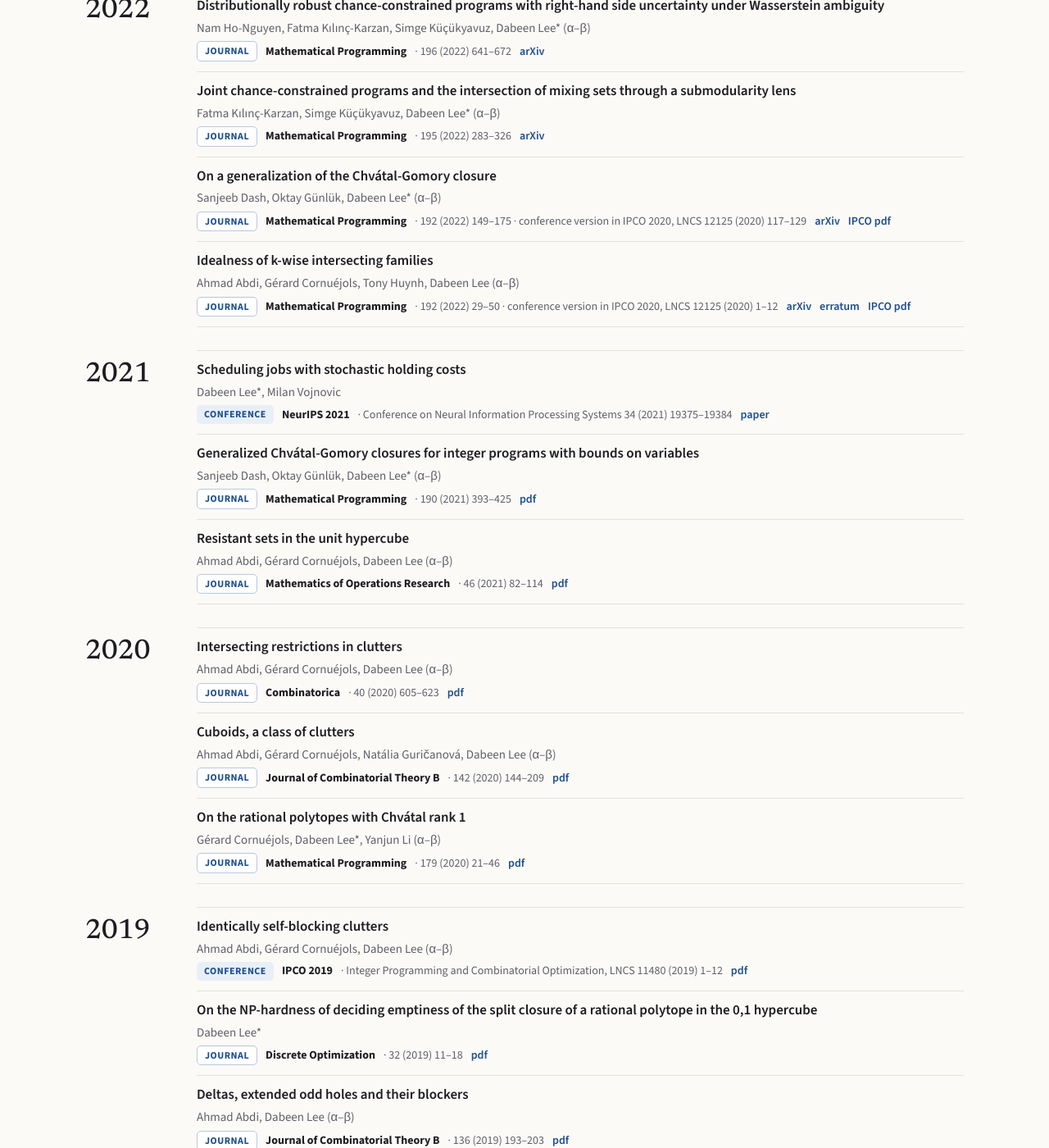
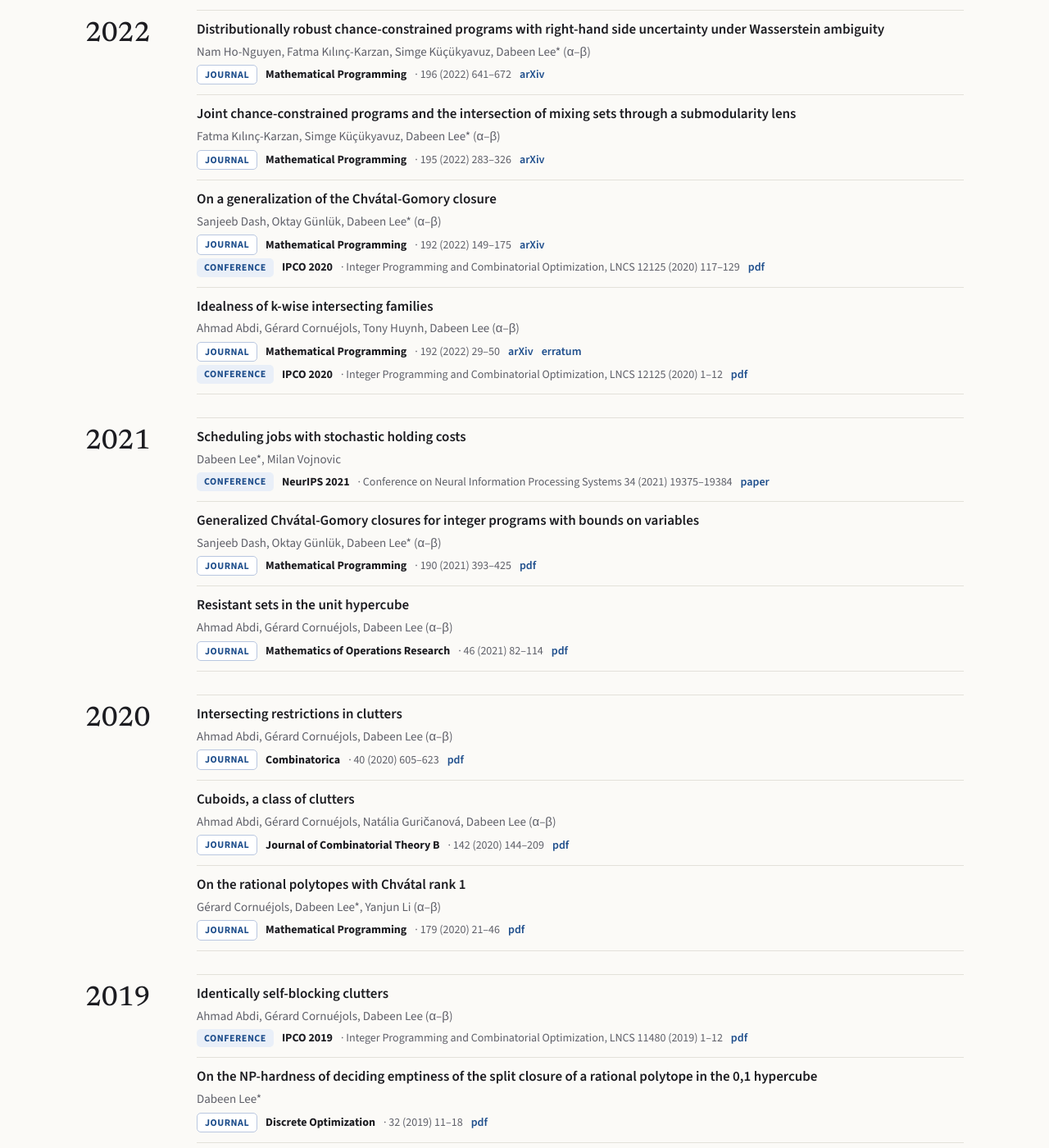
Before and after one commit to dabeenl/dabeenl.github.io, a Jekyll site: the page built from publications.html, in a window 1280 px wide and 1400 px high, scrolled down 2716 px. Shown: the whole window at 82% size. Built offline with Jekyll 4.4.1, drawn with Linux system fonts in a browser that asks for light colours; some of the changed text lies outside the part shown.

Commit message:
Show conference versions on their own line under journal papers (IPCO, RLC)
Co-Authored-By: Claude Fable 5.1 <noreply@anthropic.com>

```diff
--- a/_data/publications.yml
+++ b/_data/publications.yml
@@ -10,6 +10,8 @@
 #   links:    list of {label, url}; the first one is used as the title link.
 #             Local files are written as "/file.pdf" (they live at the repository root).
 #   featured: true  → shown under "Recent papers" on the Home page (first three)
+#   conference: optional {venue, detail, links} for a conference version of a journal paper;
+#             it is shown on its own line under the journal line.
 
 - title: "Constrained Online Convex Optimization without Slater's Condition"
   authors: "Kihyun Yu, Junehee Lee, Dabeen Lee*"
@@ -137,12 +139,15 @@
 - title: "Improved regret bound for safe reinforcement learning via tighter cost pessimism reward optimism"
   authors: "Kihyun Yu, Duksang Lee, William Overman, Dabeen Lee*"
   year: 2025
-  type: conference
-  venue: RLC 2025
-  detail: "Reinforcement Learning Conference · journal version in Reinforcement Learning Journal 6 (2025) 493–546"
+  type: journal
+  venue: Reinforcement Learning Journal
+  detail: "6 (2025) 493–546"
   links:
     - label: paper
       url: "https://rlj.cs.umass.edu/2025/papers/Paper41.html"
+  conference:
+    venue: RLC 2025
+    detail: Reinforcement Learning Conference
 
 - title: "An optimistic algorithm for online CMDPs with anytime adversarial constraints"
   authors: "Jiahui Zhu, Kihyun Yu, Dabeen Lee, Xin Liu, Honghao Wei"
@@ -259,26 +264,34 @@
   year: 2022
   type: journal
   venue: Mathematical Programming
-  detail: "192 (2022) 149–175 · conference version in IPCO 2020, LNCS 12125 (2020) 117–129"
+  detail: "192 (2022) 149–175"
   links:
     - label: arXiv
       url: "https://arxiv.org/abs/2007.04880"
-    - label: IPCO pdf
-      url: /scg-IPCO.pdf
+  conference:
+    venue: IPCO 2020
+    detail: "Integer Programming and Combinatorial Optimization, LNCS 12125 (2020) 117–129"
+    links:
+      - label: pdf
+        url: /scg-IPCO.pdf
 
 - title: "Idealness of k-wise intersecting families"
   authors: "Ahmad Abdi, Gérard Cornuéjols, Tony Huynh, Dabeen Lee (α–β)"
   year: 2022
   type: journal
   venue: Mathematical Programming
-  detail: "192 (2022) 29–50 · conference version in IPCO 2020, LNCS 12125 (2020) 1–12"
+  detail: "192 (2022) 29–50"
   links:
     - label: arXiv
       url: "https://arxiv.org/abs/1912.00614"
     - label: erratum
       url: "https://link.springer.com/article/10.1007/s10107-022-01773-z"
-    - label: IPCO pdf
-      url: /kwise-IPCO.pdf
+  conference:
+    venue: IPCO 2020
+    detail: "Integer Programming and Combinatorial Optimization, LNCS 12125 (2020) 1–12"
+    links:
+      - label: pdf
+        url: /kwise-IPCO.pdf
 
 - title: "Scheduling jobs with stochastic holding costs"
   authors: "Dabeen Lee*, Milan Vojnovic"
@@ -375,9 +388,13 @@
   year: 2018
   type: journal
   venue: Mathematical Programming
-  detail: "172 (2018) 467–503 · conference version in IPCO 2016, LNCS 9682 (2016) 300–311 · Second place, INFORMS Optimization Society Student Paper Prize 2019"
+  detail: "172 (2018) 467–503 · Second place, INFORMS Optimization Society Student Paper Prize 2019"
   links:
     - label: pdf
       url: /ChvatalRank.pdf
-    - label: IPCO pdf
-      url: /ChvatalRankIPCO.pdf
+  conference:
+    venue: IPCO 2016
+    detail: "Integer Programming and Combinatorial Optimization, LNCS 9682 (2016) 300–311"
+    links:
+      - label: pdf
+        url: /ChvatalRankIPCO.pdf
--- a/_includes/publication.html
+++ b/_includes/publication.html
@@ -2,7 +2,7 @@
 {%- assign authors = pub.authors -%}
 {%- for m in site.data.members -%}{%- capture tag -%}<span class="member">{{ m.name }}</span>{%- endcapture -%}{%- assign authors = authors | replace: m.name, tag -%}{%- endfor -%}
 {%- for m in site.data.alumni -%}{%- capture tag -%}<span class="member">{{ m.name }}</span>{%- endcapture -%}{%- assign authors = authors | replace: m.name, tag -%}{%- endfor -%}
-<article class="pub" data-type="{{ pub.type }}">
+<article class="pub" data-type="{{ pub.type }}"{% if pub.conference %} data-conference="true"{% endif %}>
   {% if pub.links and pub.links.size > 0 %}{% assign first = pub.links.first %}<a class="pub-title" href="{% if first.url contains '://' %}{{ first.url }}{% else %}{{ first.url | relative_url }}{% endif %}">{{ pub.title | escape }}</a>{% else %}<span class="pub-title">{{ pub.title | escape }}</span>{% endif %}
   <p class="pub-authors">{{ authors }}</p>
   <p class="pub-meta">
@@ -11,4 +11,12 @@
     {% if pub.detail %}<span class="muted">&middot; {{ pub.detail | escape }}</span>{% endif %}
     {% for l in pub.links %}<a class="pub-link" href="{% if l.url contains '://' %}{{ l.url }}{% else %}{{ l.url | relative_url }}{% endif %}">{{ l.label | escape }}</a>{% endfor %}
   </p>
+  {% if pub.conference %}{% assign c = pub.conference %}
+  <p class="pub-meta">
+    <span class="tag tag-conference">Conference</span>
+    {% if c.venue %}<span class="pub-venue">{{ c.venue | escape }}</span>{% endif %}
+    {% if c.detail %}<span class="muted">&middot; {{ c.detail | escape }}</span>{% endif %}
+    {% for l in c.links %}<a class="pub-link" href="{% if l.url contains '://' %}{{ l.url }}{% else %}{{ l.url | relative_url }}{% endif %}">{{ l.label | escape }}</a>{% endfor %}
+  </p>
+  {% endif %}
 </article>
--- a/publications.html
+++ b/publications.html
@@ -56,7 +56,7 @@ description: "Papers and preprints by Dabeen Lee on optimization, online learnin
       var filter = button.getAttribute('data-filter');
       buttons.forEach(function (b) { b.classList.toggle('active', b === button); });
       pubs.forEach(function (pub) {
-        pub.hidden = !(filter === 'all' || pub.getAttribute('data-type') === filter);
+        pub.hidden = !(filter === 'all' || pub.getAttribute('data-type') === filter || (filter === 'conference' && pub.hasAttribute('data-conference')));
       });
       blocks.forEach(function (block) {
         block.hidden = !block.querySelector('.pub:not([hidden])');
```
Also changed, not shown: README.md.
